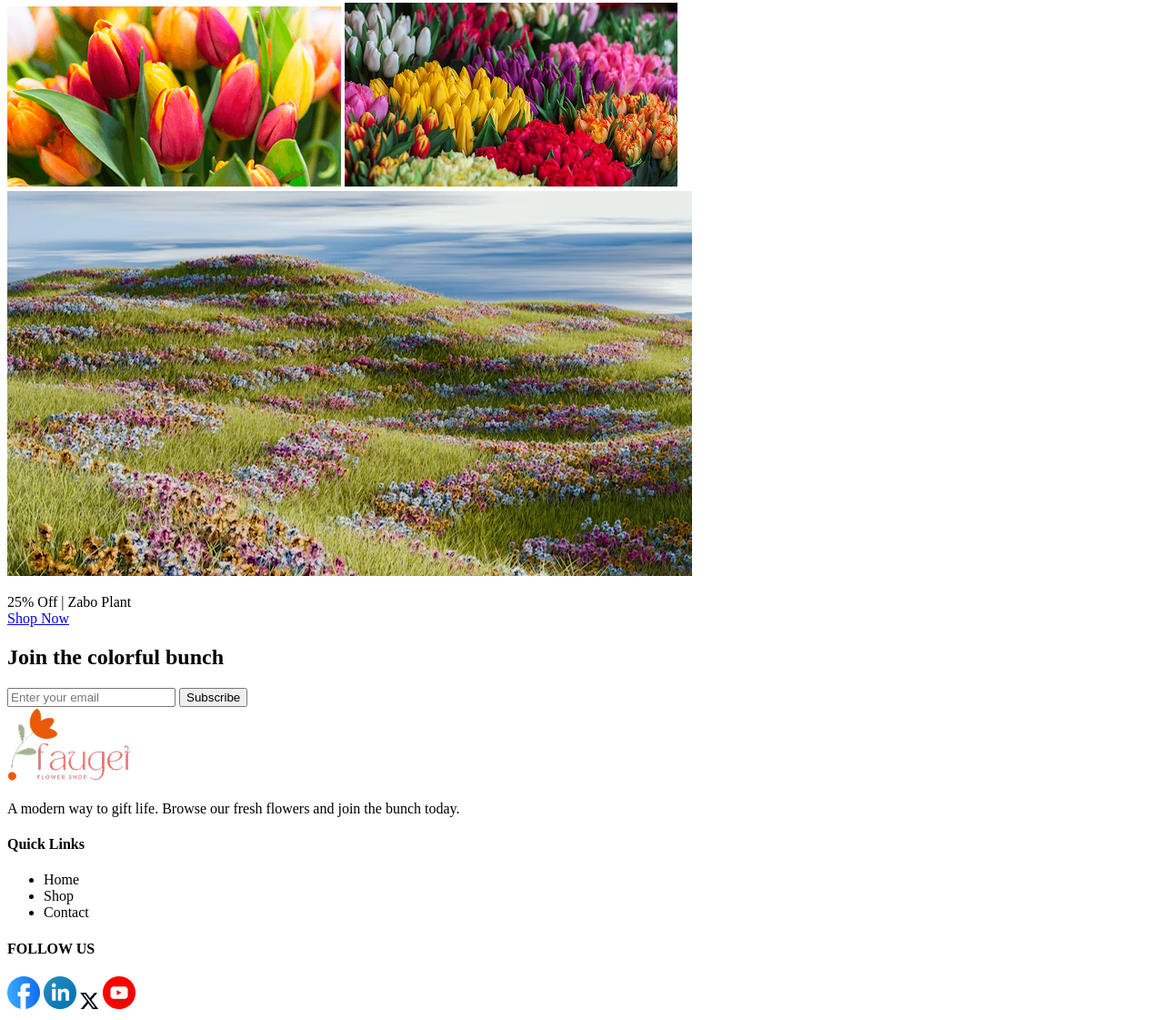
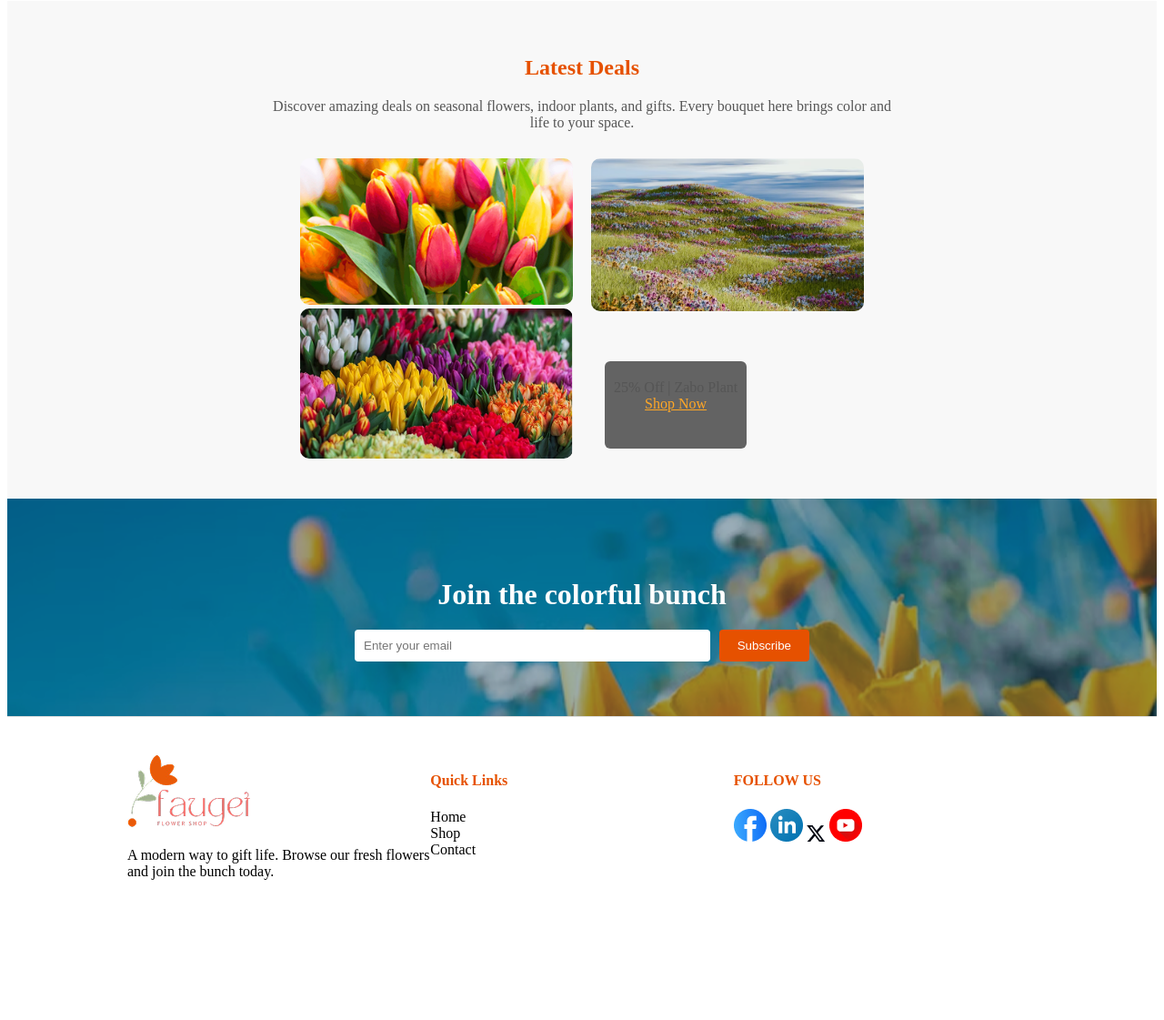
Before and after one commit to Adni1405/flower-market, a plain HTML site: page index.html in a window 1280 px wide. Shown: the part 5817-6938 px from the top of the page at 91% size. After the commit the page ends 6868 px from the top, so only its background shows below. Drawn offline with Linux system fonts and the light colour scheme.

Commit message:
css done

```diff
--- a/index.html
+++ b/index.html
@@ -120,6 +120,154 @@
             cursor: pointer;
             border-radius: 4px;
         }
+
+        .lover-section {
+            padding: 40px 20px;
+            text-align: center;
+            background-color: #fff;
+        }
+
+        .lover-section img {
+            max-width: 100%;
+            border-radius: 10px;
+            margin-bottom: 20px;
+        }
+
+        .lover-section h2 {
+            font-size: 28px;
+            margin-bottom: 10px;
+        }
+
+        .lover-section p {
+            max-width: 700px;
+            margin: 0 auto;
+            color: #555;
+        }
+
+        .deals-section {
+            padding: 40px 20px;
+            background-color: #f8f8f8;
+            text-align: center;
+        }
+
+        .deals-section h2 {
+            color: #e65100;
+        }
+
+        .deals-section p {
+            max-width: 700px;
+            margin: 10px auto 30px;
+            color: #555;
+    }
+
+        .deal-grid {
+            display: flex;
+            flex-wrap: wrap;
+            gap: 20px;
+            justify-content: center;
+    }
+
+    .deal-card {
+        flex: 1 1 250px;
+        max-width: 300px;
+        position: relative;
+    }
+
+    .deal-card img {
+        width: 100%;
+        border-radius: 10px;
+    }
+
+    .deal-text {
+        position: absolute;
+        bottom: 15px;
+        left: 15px;
+        background: rgba(0, 0, 0, 0.6);
+        color: #fff;
+        padding: 10px;
+        border-radius: 6px;
+    }
+
+    .deal-text a {
+        color: #ffa726;
+        text-decoration: underline;
+    }
+
+    .join-section {
+        background-image: url(assets/news-letter-bg.png);
+        padding: 60px 20px;
+        text-align: center;
+        color: #fff;
+    }
+
+    .join-section h2 {
+        font-size: 32px;
+        margin-bottom: 20px;
+    }
+
+    .join-section form {
+        display: flex;
+        flex-wrap: wrap;
+        justify-content: center;
+        gap: 10px;
+        max-width: 500px;
+        margin: auto;
+    }
+
+    .join-section input[type="email"] {
+        padding: 10px;
+        flex: 1 1 200px;
+        border: none;
+        border-radius: 4px;
+    }
+
+    .join-section button {
+        padding: 10px 20px;
+        background-color: #e65100;
+        color: white;
+        border: none;
+        border-radius: 4px;
+        cursor: pointer;
+    }
+
+    footer {
+        background-color: #fff;
+        border-top: 1px solid #ddd;
+        padding: 40px 20px;
+    }
+
+    .footer-container {
+        display: flex;
+        flex-wrap: wrap;
+        justify-content: space-between;
+        max-width: 1000px;
+        margin: auto;
+    }
+
+    .footer-block {
+        flex: 1 1 200px;
+        margin-bottom: 20px;
+    }
+
+    .footer-block h3,
+    .footer-block h4 {
+        color: #e65100;
+    }
+
+    .footer-block ul {
+        list-style: none;
+        padding: 0;
+    }
+
+    .footer-block ul li a {
+        text-decoration: none;
+        color: #333;
+    }
+
+    .social-media a {
+        margin-right: 10px;
+    }
+
         /* Responsive */
         @media screen and (max-width: 768px) {
             .banner{
```
